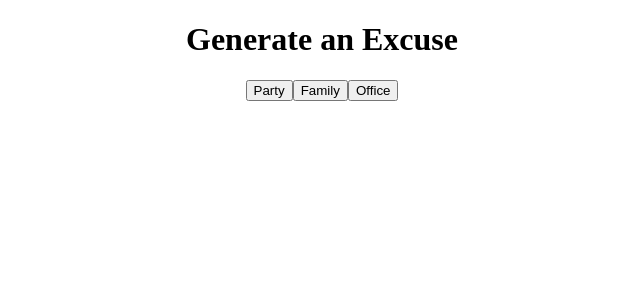
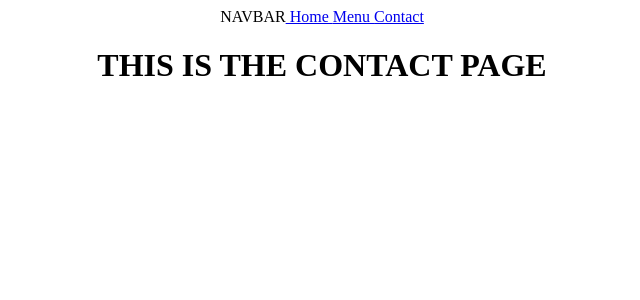
Before and after one commit to major6977/react-app, a React (Create React App) app: page /contact in a window 1280 px wide. Shown: the top 300 px of the page, without its empty margins (318-958 px from the left). Built offline with nearby package versions, Linux system fonts and the light colour scheme.

Commit message:
added Navbar,menu,home and contact page

```diff
--- a/package.json
+++ b/package.json
@@ -9,6 +9,7 @@
     "axios": "^1.3.3",
     "react": "^18.2.0",
     "react-dom": "^18.2.0",
+    "react-router-dom": "^6.8.1",
     "react-scripts": "5.0.1",
     "web-vitals": "^2.1.4"
   },
--- a/src/App.js
+++ b/src/App.js
@@ -1,28 +1,56 @@
 import "./App.css";
-import Axios from "axios";
-import { useEffect, useState } from "react";
+import { BrowserRouter as Router, Routes, Route, Link } from "react-router-dom";
+import { Home } from "./pages/Home";
+import { Menu } from "./pages/Menu";
+import { Contact } from "./pages/Contact";
 
 function App() {
-  const [generatedExcuse, setGeneratedExcuse] = useState("");
-
-  const fetchExcuse = (excuse) => {
-    Axios.get(`https://excuser-three.vercel.app/v1/excuse/${excuse}/`).then(
-      (res) => {
-        setGeneratedExcuse(res.data[0].excuse);
-      }
-    );
-  };
   return (
     <div className="App">
-      <h1> Generate an Excuse </h1>
-      <button onClick={() => fetchExcuse("party")}>Party</button>
-      <button onClick={() => fetchExcuse("family")}>Family</button>
-      <button onClick={() => fetchExcuse("office")}>Office</button>
-
-      <p> {generatedExcuse} </p>
+      {" "}
+      <Router>
+        <div>
+          NAVBAR
+          <Link to="/"> Home </Link>
+          <Link to="/menu"> Menu </Link>
+          <Link to="/contact"> Contact </Link>
+        </div>
+        <Routes>
+          <Route path="/" element={<Home />} />
+          <Route path="/menu" element={<Menu />} />
+          <Route path="/contact" element={<Contact />} />
+          <Route path="*" element={<h1> PAGE NOT FOUND </h1>} />
+        </Routes>
+      </Router>
     </div>
   );
 }
+
+export default App;
+// import Axios from "axios";
+// import { useEffect, useState } from "react";
+
+// function App() {
+//   const [generatedExcuse, setGeneratedExcuse] = useState("");
+
+//   const fetchExcuse = (excuse) => {
+//     Axios.get(`https://excuser-three.vercel.app/v1/excuse/${excuse}/`).then(
+//       (res) => {
+//         setGeneratedExcuse(res.data[0].excuse);
+//       }
+//     );
+//   };
+//   return (
+//     <div className="App">
+//       <h1> Generate an Excuse </h1>
+//       <button onClick={() => fetchExcuse("party")}>Party</button>
+//       <button onClick={() => fetchExcuse("family")}>Family</button>
+//       <button onClick={() => fetchExcuse("office")}>Office</button>
+
+//       <p> {generatedExcuse} </p>
+//     </div>
+//   );
+// }
 // const [name, setName] = useState("");
 // const [predictedAge, setPredictedAge] = useState(null);
 // const fetchData = () => {
@@ -268,4 +296,4 @@
 //   );
 // };
 
-export default App;
+// export default App;
--- /dev/null
+++ b/src/pages/Contact.js
@@ -0,0 +1,3 @@
+export const Contact = () => {
+  return <h1> THIS IS THE CONTACT PAGE </h1>;
+};
--- /dev/null
+++ b/src/pages/Home.js
@@ -0,0 +1,3 @@
+export const Home = () => {
+  return <h1> THIS IS THE HOME PAGE </h1>;
+};
--- /dev/null
+++ b/src/pages/Menu.js
@@ -0,0 +1,3 @@
+export const Menu = () => {
+  return <h1> THIS IS THE MENU PAGE </h1>;
+};
```
Also changed, not shown: 1 other file (tests, documents, lock files or other folders).
